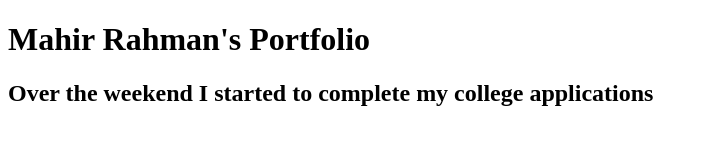
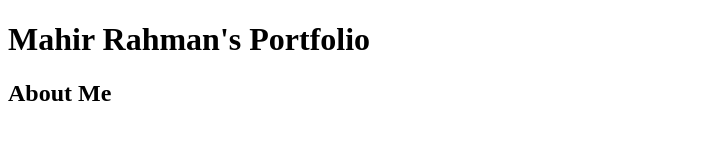
Before and after one commit to MahirR1/mahirrahmanportfolio.github.io, a plain HTML site: page index.html in a window 1280 px wide. Shown: the whole page, without its empty margins (0-708 px from the left). Drawn offline with Linux system fonts and the light colour scheme.

Commit message:
Update index.html

```diff
--- a/index.html
+++ b/index.html
@@ -8,7 +8,8 @@
 
   <body>
     <h1>Mahir Rahman's Portfolio</h1>
-    <h2>Over the weekend I started to complete my college applications</h2>
+    <h2>About Me</h2>
+
 
 
 
```
